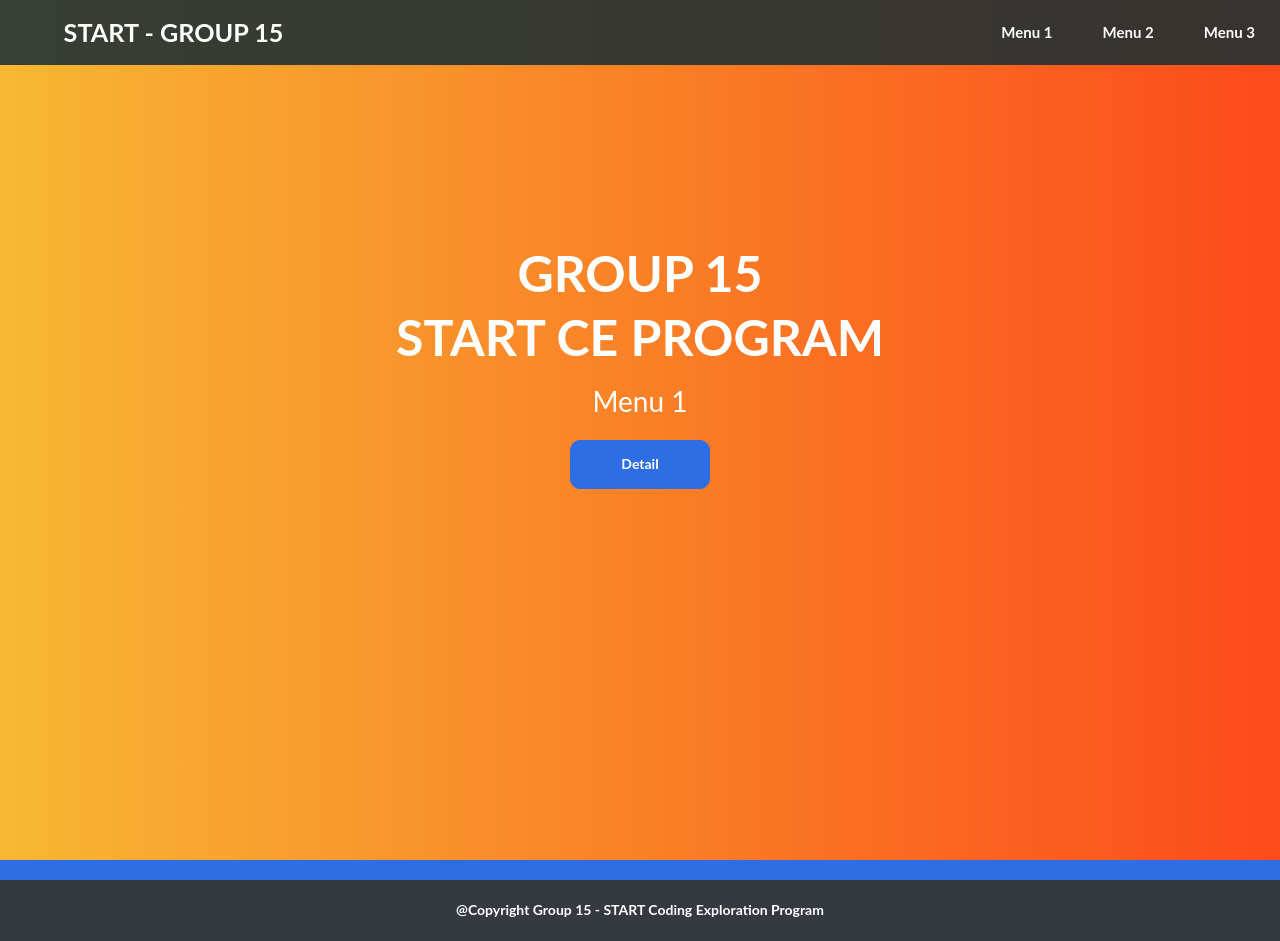
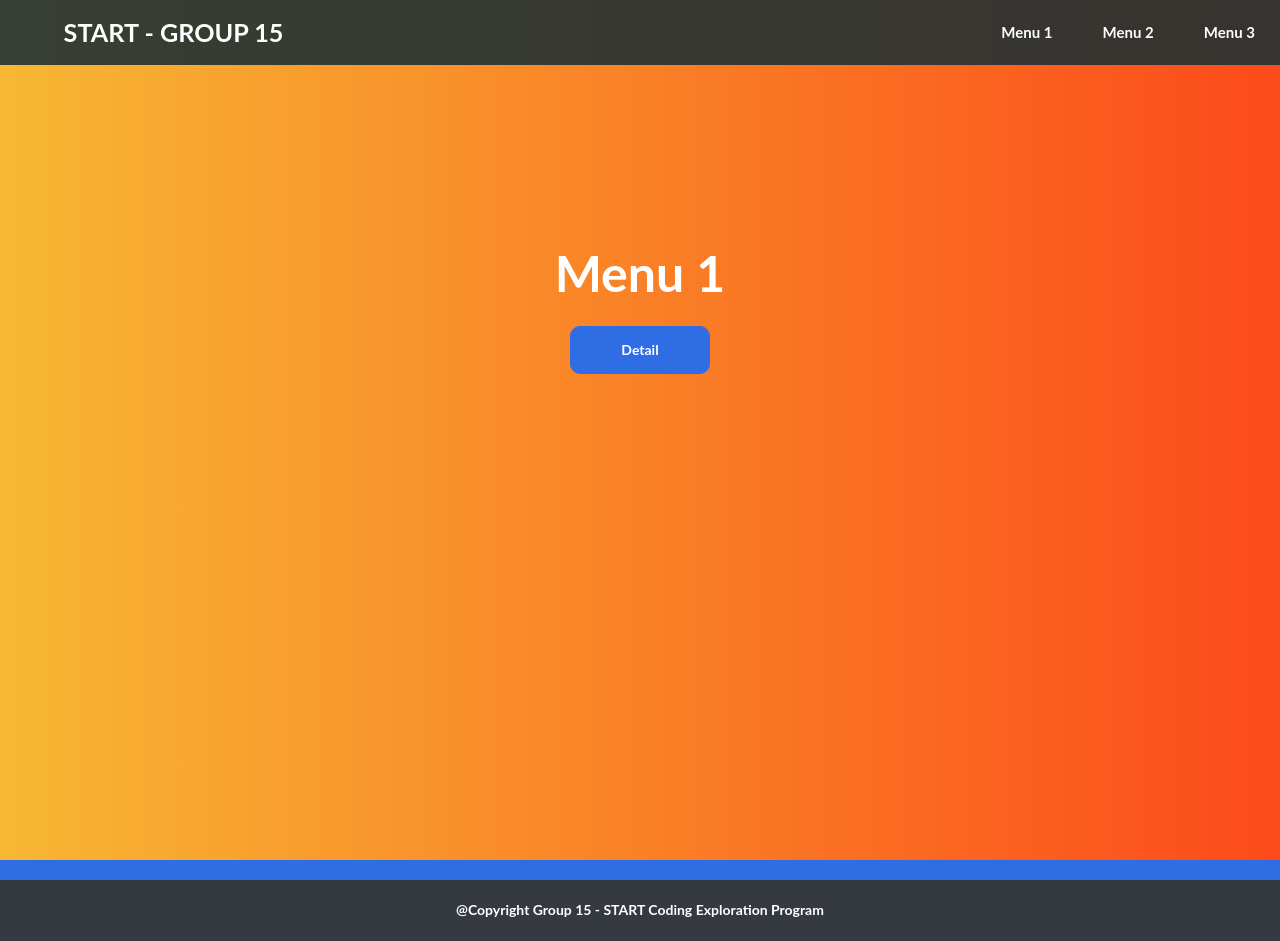
Before and after one commit to heguhegu/Group15, a plain HTML site: page menu1.html in a window 1280 px wide. Drawn offline with Linux system fonts and the light colour scheme.

Commit message:
Update menu1.html

```diff
--- a/menu1.html
+++ b/menu1.html
@@ -18,9 +18,9 @@
             </div>
             <span class="fa fa-bars menu-icon"></span></a>
             <div class="header-right">
-              <a href="">Menu 1</a>
-              <a href="">Menu 2</a>
-              <a href="">Menu 3</a>
+              <a href="menu1.html">Menu 1</a>
+              <a href="menu2.html">Menu 2</a>
+              <a href="menu3.html">Menu 3</a>
             </div>
           </div>
         </header>
@@ -28,9 +28,7 @@
         <section class="top">
             <div class="container">
               <div class="team">
-                <h1>GROUP 15</h1>
-                <h1>START CE PROGRAM</h1>
-                <p>Menu 1</p>
+                <h1>Menu 1</h1>
                 <a  href="" class="btn detail" title="Selengkapnya">Detail</a>
               </div>
             </div>
```
